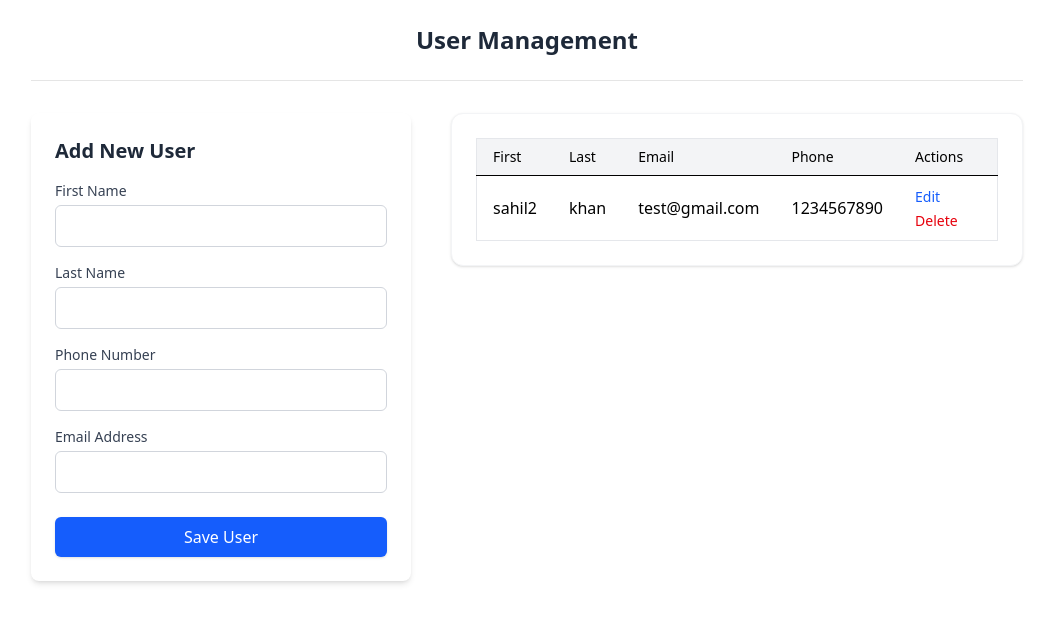
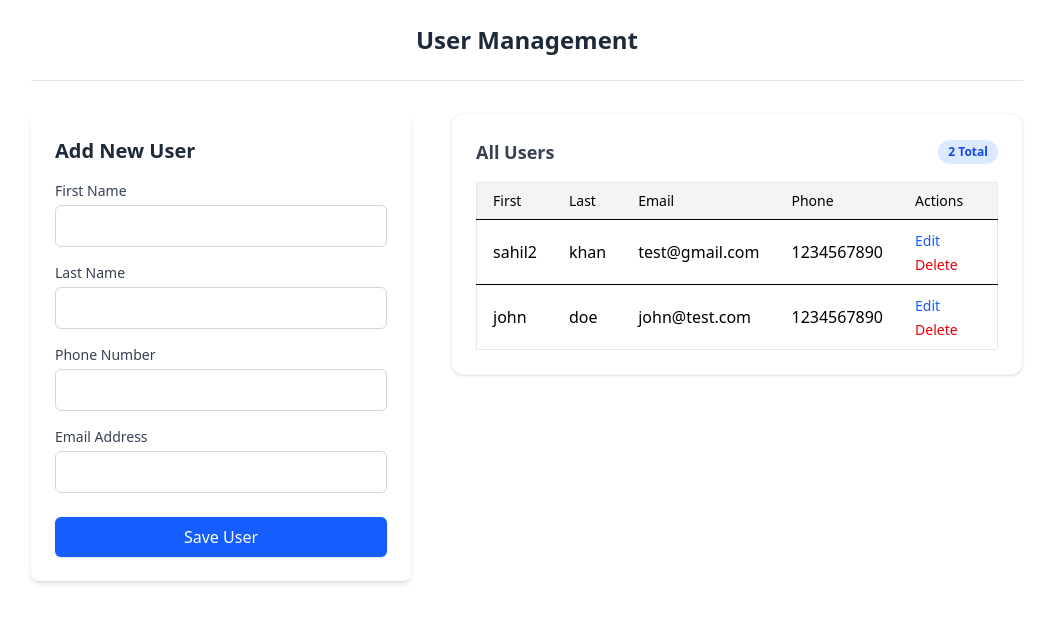
Before and after one commit to sahil-ahmd/react-schema-crud-manager, a React (Vite) app: page / in a window 1280 px wide. Shown: the top 622 px of the page, without its empty margins (113-1167 px from the left). Built offline with nearby package versions, Linux system fonts and the light colour scheme; data requests are answered from the project's data file.

Commit message:
feat: adding user counts on change

```diff
--- a/db.json
+++ b/db.json
@@ -6,6 +6,13 @@
       "phone": "1234567890",
       "email": "test@gmail.com",
       "id": "1e0d"
+    },
+    {
+      "id": "acd5",
+      "firstName": "john",
+      "lastName": "doe",
+      "phone": "1234567890",
+      "email": "john@test.com"
     }
   ]
 }
--- a/src/pages/Home.tsx
+++ b/src/pages/Home.tsx
@@ -111,6 +111,14 @@ export default function Home() {
 
         {/* List Column */}
         <div className="bg-white rounded-xl shadow-sm border border-gray-100 p-6">
+        <div className="flex justify-between items-center mb-4">
+    <h2 className="text-lg font-semibold text-gray-700">All Users</h2>
+    {/* The Count Badge */}
+    <span className="bg-blue-100 text-blue-700 text-xs font-bold px-2.5 py-1 rounded-full">
+      {users.length} Total
+    </span>
+  </div>
+
           {loading && users.length === 0 ? (
             <div className="flex flex-col gap-4">
               {[1, 2, 3].map((i) => (
```
